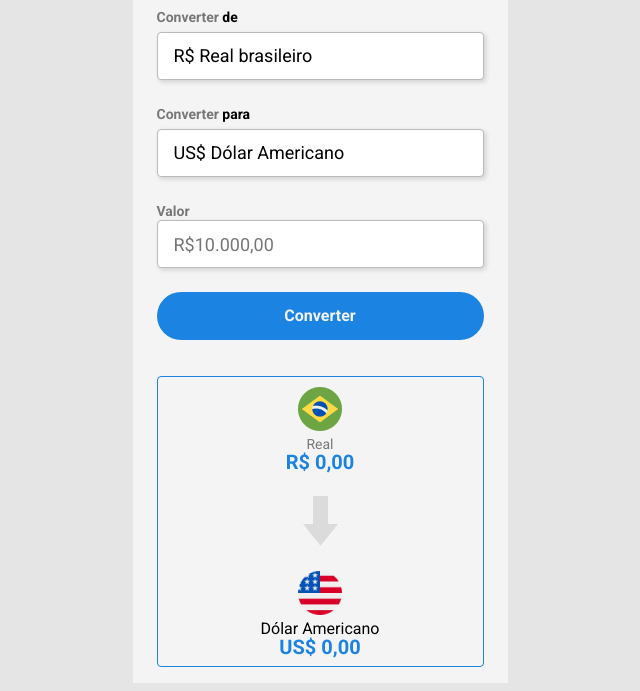
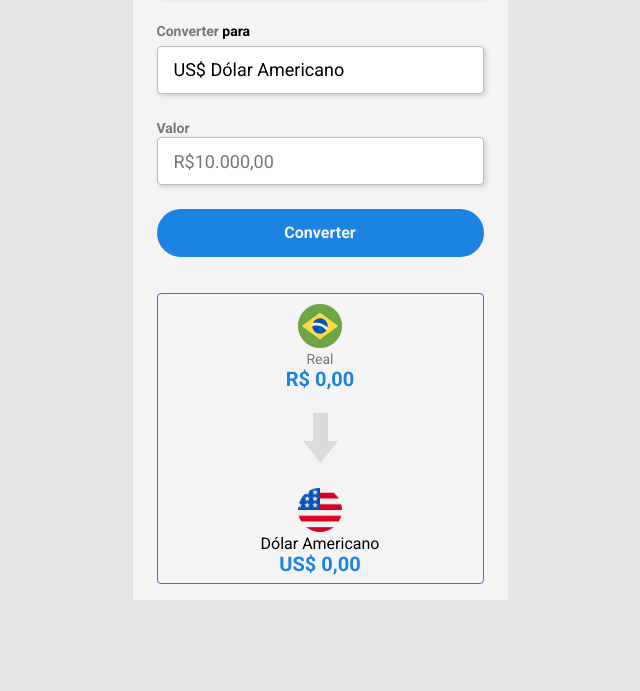
Before and after one commit to Eduardo-Muricy/conversorDeMoedas, a plain HTML site: page index.html in a window 1280 px wide. Shown: the part 183-874 px from the top of the page, without its empty margins (320-960 px from the left). After the commit the page ends 800 px from the top, so only its background shows below. Drawn offline with Linux system fonts and the light colour scheme.

Commit message:
CSS usando Display Flex

```diff
--- a/styles.css
+++ b/styles.css
@@ -7,20 +7,27 @@
 
 body {
     background-color: #e5e5e5;
+    display: flex;
+    height: 100vh;
+    justify-content: center;
+    align-items: center;
 }
 
 header {
     background: #1B83E2;
     height: 66px;
+    display: flex;
+    justify-content: center;
+    align-items: center;
 }
 
 .container {
     width: 375px;
     height: 766px;
 
+
     background: #F4F4F4;
-    margin: 0 auto;
-    margin-top: 100px;
+
 }
 
 h1 {
@@ -29,8 +36,8 @@ h1 {
     font-size: 24px;
     line-height: 18px;
     color: #F4F4F4;
-    text-align: center;
-    padding-top: 24px;
+
+
 }
 
 b {
@@ -106,10 +113,17 @@ button:active{
 section{
     border: 1px solid #1B83E2;
 border-radius: 4px;
+display: flex;
+flex-direction: column;
+align-items: center;
+gap: 15px;
 }
 
 .currency-container{
-    text-align: center;
+    display: flex;
+    flex-direction: column;
+    align-items: center;
+   gap: 2px;
     padding: 10px;
 }
 
@@ -131,6 +145,6 @@ color: #1B83E2;
 }
 
 .arrow-img{
-    margin:15px auto;
+
     display: block;
 }
```
